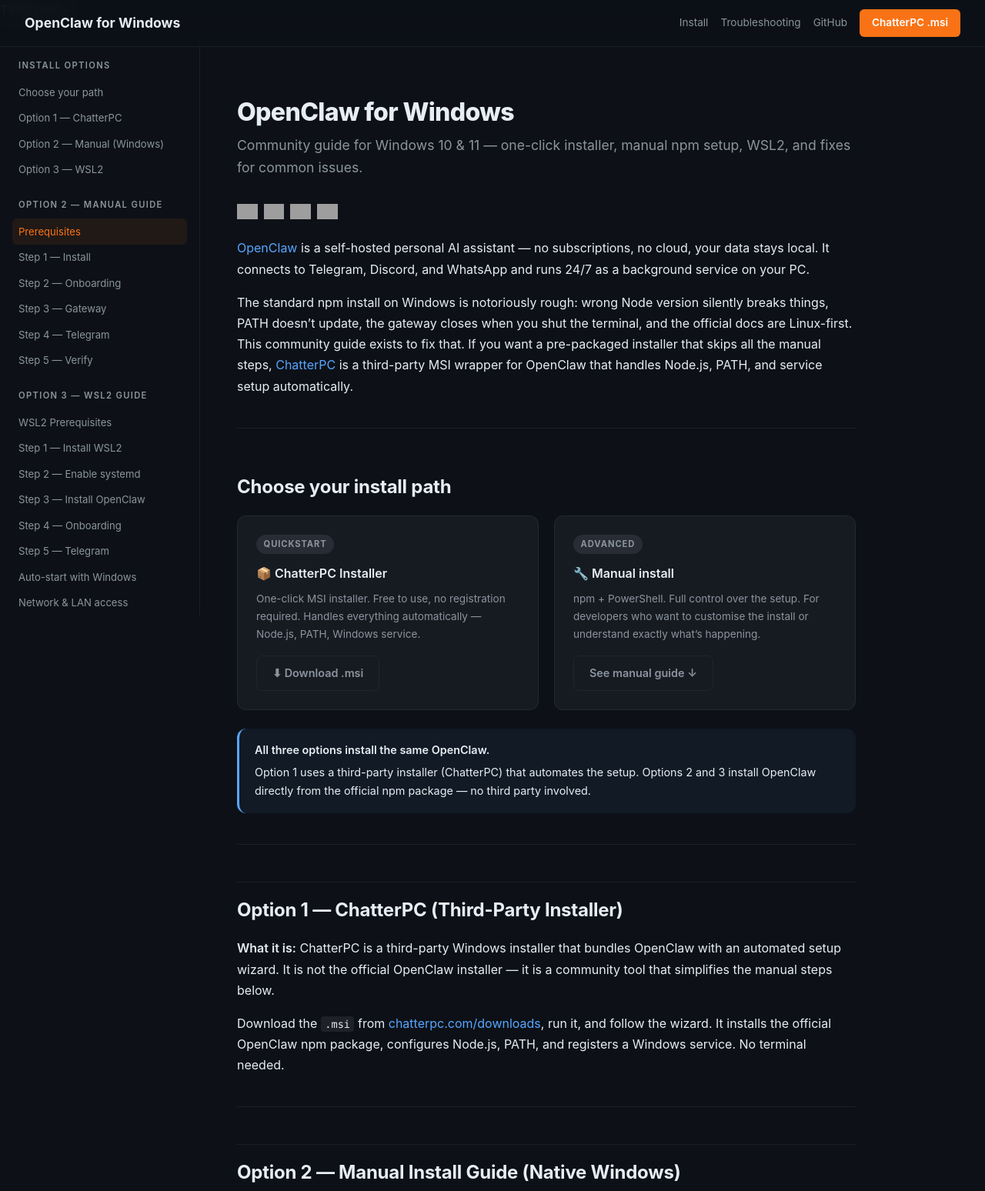
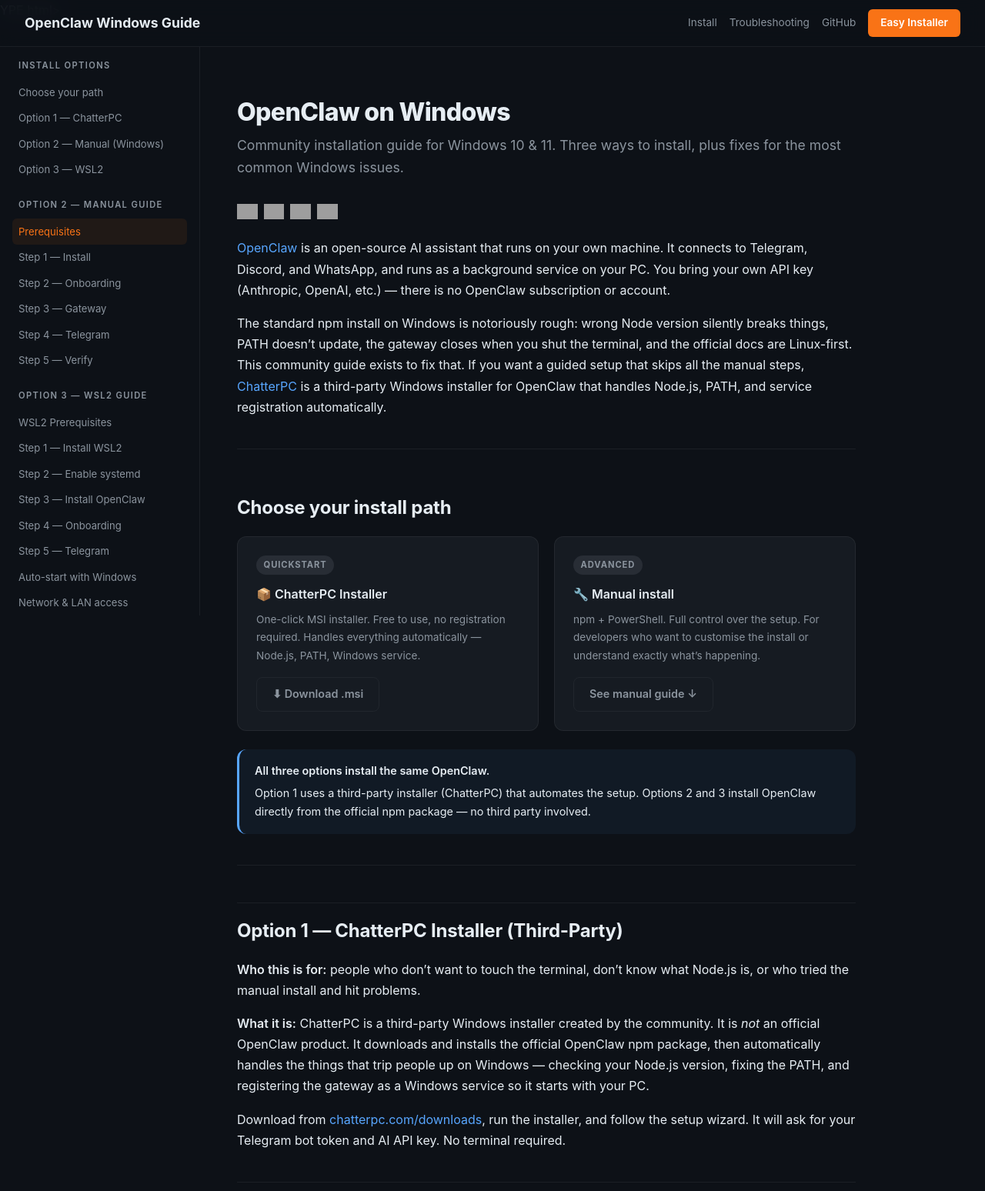
Before and after one commit to keugenek/clawhome, a plain HTML site: page index.html in a window 1280 px wide. Shown: the top 1548 px of the page at 77% size. Drawn offline with Linux system fonts and the light colour scheme; grey boxes are pictures that could not be loaded.

Commit message:
fix: clear title/intro, no misleading claims, explain ChatterPC + who should use it

```diff
--- a/index.html
+++ b/index.html
@@ -1,9 +1,9 @@
-TYPE html>
+YPE html>
 <html lang="en">
 <head>
 <meta charset="UTF-8">
 <meta name="viewport" content="width=device-width, initial-scale=1.0">
-<title>OpenClaw Windows Install Guide (Community)</title>
+<title>OpenClaw on Windows &mdash; Community Installation Guide</title>
 <meta name="description" content="How to install OpenClaw on Windows 10 and 11. One-click installer via ChatterPC, manual npm install, WSL2 guide, and fixes for 13+ common Windows issues.">
 <meta name="keywords" content="OpenClaw Windows, install OpenClaw Windows 10, install OpenClaw Windows 11, OpenClaw WSL2, OpenClaw not working Windows, openclaw gateway Windows, openclaw setup guide">
 <meta property="og:title" content="Install OpenClaw on Windows &mdash; Complete Guide">
@@ -128,12 +128,12 @@
 <body>
 
 <nav>
-  <a class="nav-logo" href="/clawhome/">OpenClaw for Windows</a>
+  <a class="nav-logo" href="/clawhome/">OpenClaw Windows Guide</a>
   <div class="nav-links">
     <a href="#install">Install</a>
     <a href="#issues">Troubleshooting</a>
     <a href="https://github.com/keugenek/clawhome">GitHub</a>
-    <a href="https://chatterpc.com/downloads" class="nav-dl">ChatterPC .msi</a>
+    <a href="https://chatterpc.com/downloads" class="nav-dl">Easy Installer</a>
   </div>
 </nav>
 
@@ -175,8 +175,8 @@
 <!-- Main content -->
 <main class="content">
 
-  <h1>OpenClaw for Windows</h1>
-  <p class="subtitle">Community guide for Windows 10 &amp; 11 &mdash; one-click installer, manual npm setup, WSL2, and fixes for common issues.</p>
+  <h1>OpenClaw on Windows</h1>
+  <p class="subtitle">Community installation guide for Windows 10 &amp; 11. Three ways to install, plus fixes for the most common Windows issues.</p>
 
   <div class="badges">
     <a href="https://github.com/keugenek/clawhome/stargazers"><img src="https://img.shields.io/github/stars/keugenek/clawhome?style=social" alt="Stars"></a>
@@ -185,9 +185,9 @@
     <img src="https://img.shields.io/badge/download-chatterpc.com-brightgreen" alt="Download">
   </div>
 
-  <p><a href="https://github.com/openclaw/openclaw">OpenClaw</a> is a self-hosted personal AI assistant &mdash; no subscriptions, no cloud, your data stays local. It connects to Telegram, Discord, and WhatsApp and runs 24/7 as a background service on your PC.</p>
+  <p><a href="https://github.com/openclaw/openclaw">OpenClaw</a> is an open-source AI assistant that runs on your own machine. It connects to Telegram, Discord, and WhatsApp, and runs as a background service on your PC. You bring your own API key (Anthropic, OpenAI, etc.) &mdash; there is no OpenClaw subscription or account.</p>
 
-  <p>The standard npm install on Windows is notoriously rough: wrong Node version silently breaks things, PATH doesn&rsquo;t update, the gateway closes when you shut the terminal, and the official docs are Linux-first. This community guide exists to fix that. If you want a pre-packaged installer that skips all the manual steps, <a href="https://chatterpc.com/downloads">ChatterPC</a> is a third-party MSI wrapper for OpenClaw that handles Node.js, PATH, and service setup automatically.</p>
+  <p>The standard npm install on Windows is notoriously rough: wrong Node version silently breaks things, PATH doesn&rsquo;t update, the gateway closes when you shut the terminal, and the official docs are Linux-first. This community guide exists to fix that. If you want a guided setup that skips all the manual steps, <a href="https://chatterpc.com/downloads">ChatterPC</a> is a third-party Windows installer for OpenClaw that handles Node.js, PATH, and service registration automatically.</p>
 
   <hr id="install">
 
@@ -214,10 +214,13 @@
 
   <hr id="option-chatterpc">
 
-  <h2>Option 1 &mdash; ChatterPC (Third-Party Installer)</h2>
+  <h2>Option 1 &mdash; ChatterPC Installer (Third-Party)</h2>
 
-  <p><strong>What it is:</strong> ChatterPC is a third-party Windows installer that bundles OpenClaw with an automated setup wizard. It is not the official OpenClaw installer &mdash; it is a community tool that simplifies the manual steps below.</p>
-  <p>Download the <code>.msi</code> from <a href="https://chatterpc.com/downloads">chatterpc.com/downloads</a>, run it, and follow the wizard. It installs the official OpenClaw npm package, configures Node.js, PATH, and registers a Windows service. No terminal needed.</p>
+  <p><strong>Who this is for:</strong> people who don&rsquo;t want to touch the terminal, don&rsquo;t know what Node.js is, or who tried the manual install and hit problems.</p>
+
+  <p><strong>What it is:</strong> ChatterPC is a third-party Windows installer created by the community. It is <em>not</em> an official OpenClaw product. It downloads and installs the official OpenClaw npm package, then automatically handles the things that trip people up on Windows &mdash; checking your Node.js version, fixing the PATH, and registering the gateway as a Windows service so it starts with your PC.</p>
+
+  <p>Download from <a href="https://chatterpc.com/downloads">chatterpc.com/downloads</a>, run the installer, and follow the setup wizard. It will ask for your Telegram bot token and AI API key. No terminal required.</p>
 <hr id="option-manual">
 
   <h2>Option 2 &mdash; Manual Install Guide (Native Windows)</h2>
```
